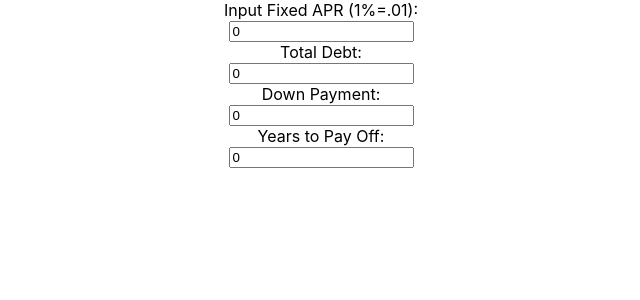
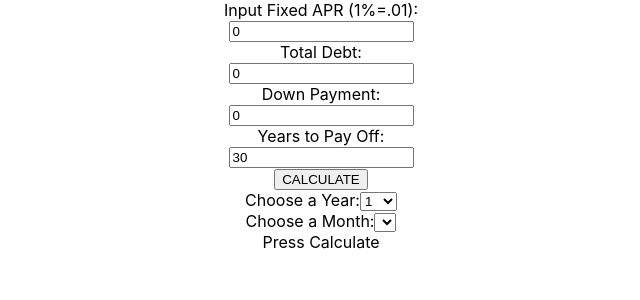
Before and after one commit to ChrisKurz098/MORCAL-REACT, a React (Create React App) app: page / in a window 1280 px wide. Shown: the top 300 px of the page, without its empty margins (319-959 px from the left). Built offline with nearby package versions, Linux system fonts and the light colour scheme.

Commit message:
Basic functionality complete. Displays calculated values and allows selection of year and month

```diff
--- a/src/App.js
+++ b/src/App.js
@@ -1,12 +1,14 @@
 import './App.css';
 import { useState } from 'react';
 import Input from './components/Input';
+import Results from './components/Results';
 
 function App() {
-  const [inputState, setInputState] = useState({apr: 0, debt: 0,  down:0, years: 0 });
+  const [inputState, setInputState] = useState({apr: 0, debt: 0,  down:0, years: 30 });
   return (
     <div className="App">
  <Input inputState = {inputState} setInputState={setInputState}></Input>
+ <Results inputState = {inputState}></Results>
     </div>
   );
 }
--- a/src/components/Input/index.js
+++ b/src/components/Input/index.js
@@ -2,11 +2,11 @@ import {useState} from "react";
 const Input = ({inputState, setInputState}) => {
 
    const updateInputs = (event) => {
-    setInputState(old =>  ({...old, [event.target.id]: event.target.value}));
-   }
-   console.log(inputState)
+    setInputState(old =>  ({...old, [event.target.id]: parseFloat(event.target.value)}));
+   };
+
     return (
-        <>
+        <div id="inputDiv">
             <label htmlFor={"apr"}>Input Fixed APR (1%=.01): </label>
             <br/>
             <input type={"number"} id="apr" step={".0001"} defaultValue={inputState.apr} onChange={updateInputs}/>
@@ -22,7 +22,7 @@ const Input = ({inputState, setInputState}) => {
             <label htmlFor={"years"}>Years to Pay Off: </label>
             <br/>
             <input type={"number"} id="years" defaultValue={inputState.years} onChange={updateInputs}/>
-        </>
+        </div>
     )
 }
 
--- /dev/null
+++ b/src/components/Results/ResultsDisplay/index.js
@@ -0,0 +1,26 @@
+const ResultsDisplay = ({ selectState, results }) => {
+    if (results[0].hasOwnProperty(0)) {
+        let { year, month } = selectState;
+        year--;
+        month--;
+        return (
+            <div id="resultsDisplayDiv" style={{"whiteSpace": "pre-line"}} >
+                {
+                    `
+Total Payment: $${results[year][month].totalPayment}
+Year: ${results[year][month].year}
+Month: ${results[year][month].month}
+Intrest: $${results[year][month].intrest}
+Principal: $${results[year][month].principal}
+Remaining Debt: $${results[year][month].remainingDebt}
+Total Months: ${results[year][month].totalMonths}
+Grand Total: $${results[year][month].grandTotal}
+`
+                }
+            </div>
+        )
+    };
+    return (<>Press Calculate</>)
+}
+
+export default ResultsDisplay;
--- /dev/null
+++ b/src/components/Results/index.js
@@ -0,0 +1,86 @@
+import { useState } from "react";
+import ResultsDisplay from "./ResultsDisplay";
+
+const Results = ({ inputState }) => {
+
+    const [results, setResults] = useState(
+        Array.from({ length: inputState.years }, () => ([]))
+    );
+    const [selectState, setSelection] = useState({ year: 1, month: 1 });
+
+
+    //----Start Calculation function ----//
+    const calculate = () => {
+        let newResults = Array.from({ length: inputState.years }, (__, i) => ([]));
+
+        let { apr, debt, down, years } = inputState;
+        let remainingDebt = debt-down;
+
+        const months = years * 12; //total number of months
+        let totalInit = down;
+        let princ = Math.round(remainingDebt / months); //constant, monthly principal payment
+        let grandTotal = 0; //accumulated total payments
+
+        for (let month = 1; month <= months; month++) { //while the currentmonth [month] does not equal the total number of months [months], do the loop (a 1 is added so that month 1 = 1 and not 0)
+            if (month === months) { princ = debt }; //if its the last month make princ the total debt
+
+            let year = Math.ceil(month / 12);    //Current year by taking current month [month] div by 12
+
+            const intrest = Math.round((remainingDebt * apr / 12)); //calculate new intrest amount
+            const payment = Math.ceil(intrest + princ);  //calculate total payment
+            remainingDebt = remainingDebt-princ;   //calulate new debt by subtracting principal payment from debt
+            grandTotal += payment //add payment to total paymnets
+
+            //save results to temp state
+            newResults[year - 1].push({
+                year: year,
+                month: month,
+                intrest: intrest,
+                principal: princ,
+                totalPayment: payment,
+                remainingDebt: remainingDebt,
+                totalMonths: months,
+                grandTotal: grandTotal
+            });
+
+            //prepar for next loop
+            totalInit = Math.round(totalInit + payment)
+        }
+        //update results state with new results
+        setResults(newResults);
+    };
+    //------End Calulation Function----//
+
+    const handleSelection = (event) => {
+        const val = event.target.value;
+        switch (event.target.id) {
+            case "chMonth": setSelection(old => ({ year: old.year, month: val }))
+                break;
+            case "chYear": setSelection(old => ({ year: val, month: old.month }));
+                break;
+            default:
+        }
+
+    }
+
+
+    return (
+        <div id="resultsDiv">
+            <button onClick={calculate} >CALCULATE</button>
+            <br />
+            <label htmlFor="chYear">Choose a Year:</label>
+            <select name="Year" id="chYear" onChange={handleSelection}>
+                {results.map((e, i) => (<option key={i} value={i + 1}>{i + 1} </option>))};
+            </select>
+            <br />
+            <label htmlFor="chMonth">Choose a Month:</label>
+            <select name="Month" id="chMonth" onChange={handleSelection}>
+                {results[selectState.year - 1].map((e, i) => (<option key={i} value={i + 1}>{i + 1} </option>))};
+            </select>
+            <br/>
+         <ResultsDisplay selectState = {selectState} results = {results}/>
+        </div>
+    )
+};
+
+export default Results;
```
